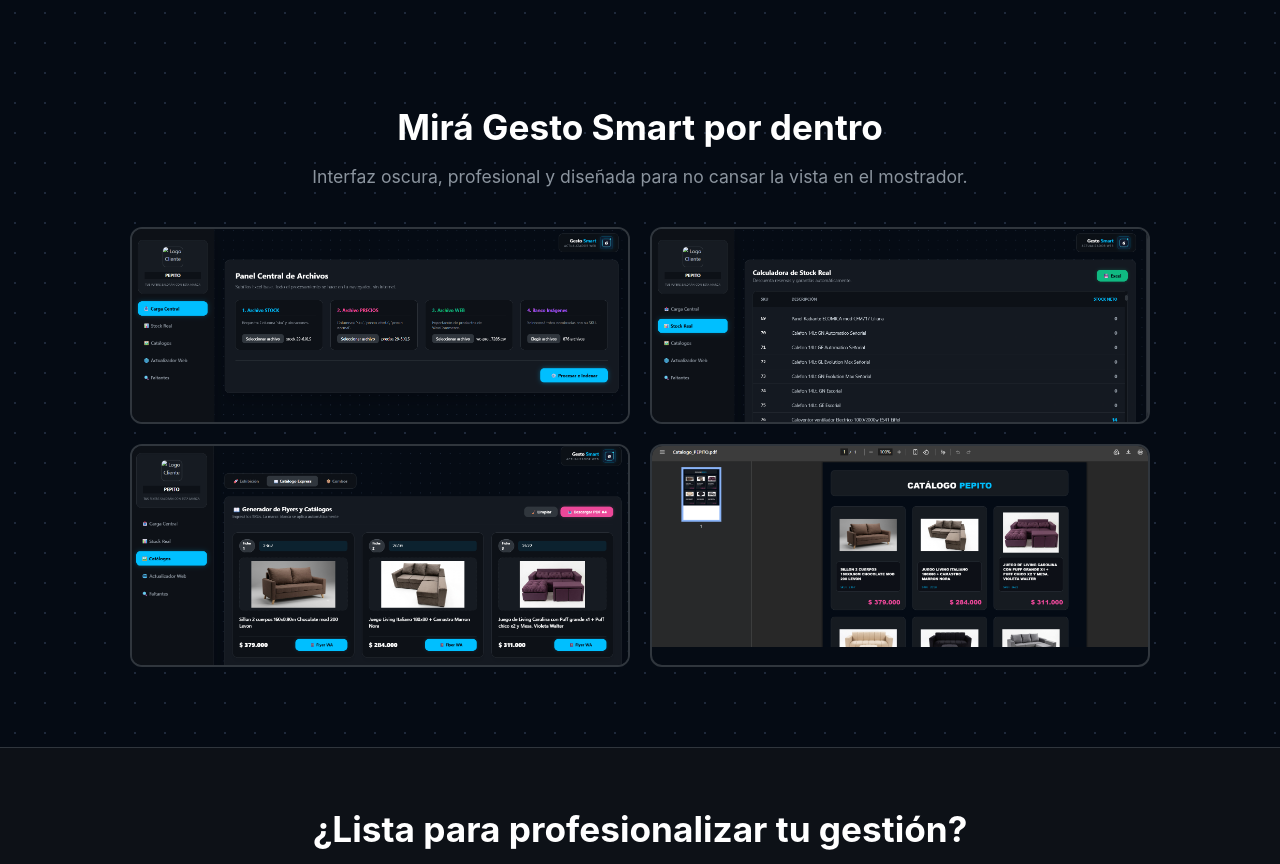
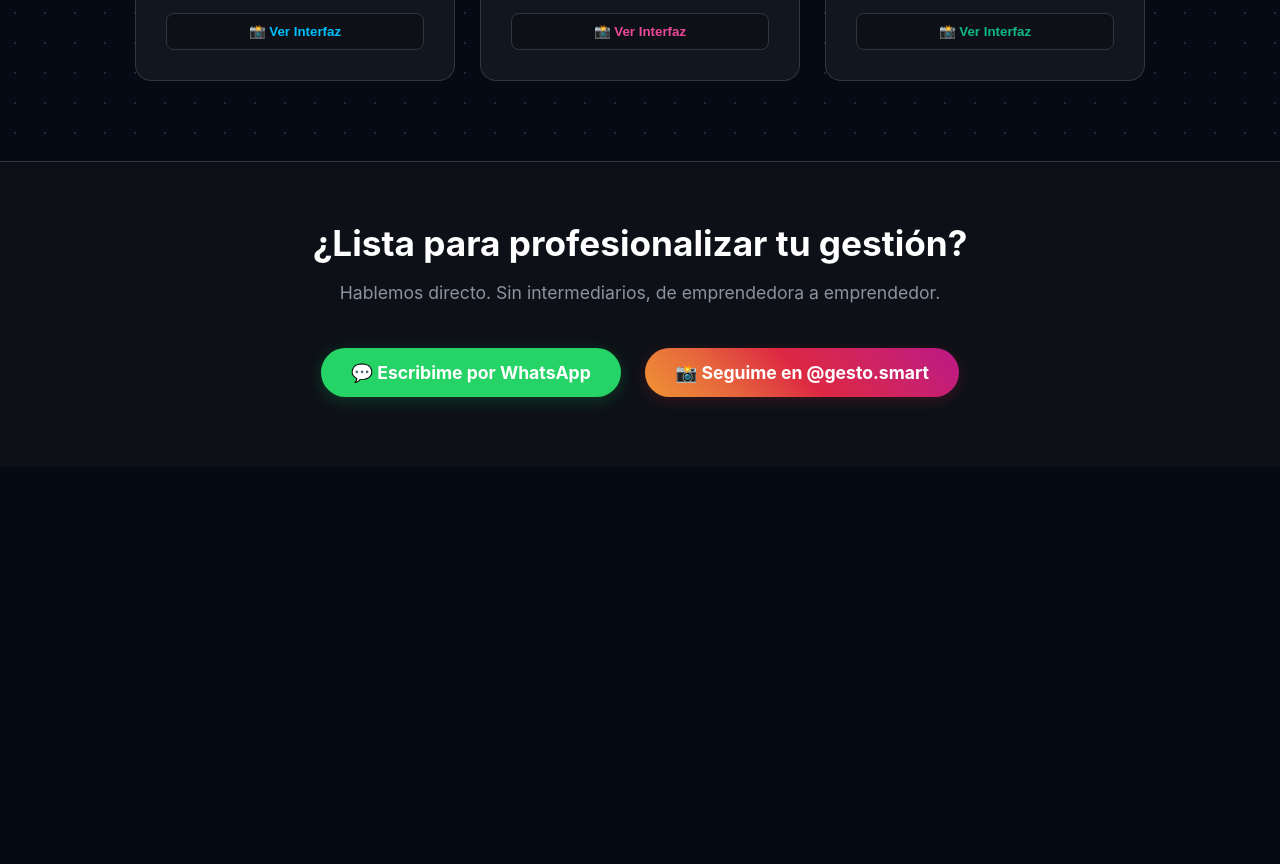
Before and after one commit to marianakarinramos-rgb/gesto-smart, a plain HTML site: page index.html in a window 1280 px wide. Shown: the part 992-1856 px from the top of the page. After the commit the page ends 1459 px from the top, so only its background shows below. Drawn offline with Linux system fonts and the light colour scheme.

Commit message:
Update index.html

```diff
--- a/index.html
+++ b/index.html
@@ -99,6 +99,8 @@
             width: 320px;
             text-align: left;
             transition: all 0.3s ease;
+            display: flex;
+            flex-direction: column;
         }
 
         .card:hover {
@@ -128,6 +130,7 @@
             color: #c9d1d9;
             font-size: 0.95em;
             line-height: 1.5;
+            flex-grow: 1;
         }
 
         .card li {
@@ -152,158 +155,100 @@
         .card-web { border-top: 4px solid #10b981; }
         .card-web li::before { color: #10b981; }
 
-        /* --- NUEVA SECCIÓN DE GALERÍA --- */
-        .showcase-section {
+        /* Botón Ver Interfaz dentro de las tarjetas */
+        .btn-interfaz {
             width: 100%;
-            margin-top: 80px;
-            text-align: center;
+            margin-top: 20px;
+            padding: 10px;
+            background-color: #0d1117;
+            border: 1px solid #30363d;
+            color: #00bfff;
+            border-radius: 8px;
+            font-weight: bold;
+            cursor: pointer;
+            transition: all 0.2s ease;
+        }
+        .btn-interfaz:hover {
+            background-color: #30363d;
+            color: #ffffff;
         }
 
-        .showcase-section h2 {
-            font-size: 2.2em;
-            color: #ffffff;
-            margin-bottom: 10px;
+        /* --- SISTEMA MODAL (VENTANA EMERGENTE) --- */
+        .modal-overlay {
+            position: fixed; top: 0; left: 0; right: 0; bottom: 0;
+            background: rgba(5, 11, 20, 0.95);
+            backdrop-filter: blur(5px);
+            z-index: 9999;
+            display: flex; justify-content: center; align-items: center;
+            opacity: 0; pointer-events: none;
+            transition: opacity 0.3s ease;
         }
+        .modal-overlay.active {
+            opacity: 1; pointer-events: auto;
+        }
+        .modal-content {
+            width: 95%; max-width: 1000px;
+            background: #161b22; border: 1px solid #30363d;
+            border-radius: 16px; padding: 25px;
+            position: relative; display: flex; flex-direction: column;
+            box-shadow: 0 20px 50px rgba(0,0,0,0.5);
+        }
+        .close-modal {
+            position: absolute; top: 15px; right: 20px;
+            color: #8b949e; font-size: 28px; font-weight: bold;
+            cursor: pointer; transition: color 0.2s; line-height: 1;
+        }
+        .close-modal:hover { color: #ef4444; }
+        .modal-header {
+            margin-bottom: 20px; padding-bottom: 15px;
+            border-bottom: 1px solid #30363d;
+        }
+        .modal-title { color: #fff; font-size: 1.5em; font-weight: bold; }
+        .modal-gallery {
+            display: flex; gap: 20px; overflow-x: auto; padding-bottom: 15px;
+            scrollbar-width: thin; scrollbar-color: #30363d #0d1117;
+        }
+        .modal-gallery::-webkit-scrollbar { height: 8px; }
+        .modal-gallery::-webkit-scrollbar-track { background: #0d1117; border-radius: 4px; }
+        .modal-gallery::-webkit-scrollbar-thumb { background: #30363d; border-radius: 4px; }
 
-        .showcase-section p {
-            color: #8b949e;
-            font-size: 1.1em;
-            margin-bottom: 40px;
-        }
-
-        .gallery-grid {
-            display: flex;
-            gap: 20px;
-            justify-content: center;
-            flex-wrap: wrap;
-            padding: 0 20px;
-            max-width: 1200px;
-            margin: 0 auto;
-        }
-
-        .gallery-item {
-            width: 45%;
-            max-width: 500px;
-            border-radius: 12px;
-            overflow: hidden;
-            border: 2px solid #30363d;
-            transition: all 0.4s ease;
-            cursor: pointer;
-            position: relative;
-        }
-
-        .gallery-item img {
-            width: 100%;
-            height: auto;
-            display: block;
-            transition: transform 0.4s ease;
-        }
-
-        /* El efecto cuando "se paran" arriba de la foto */
-        .gallery-item:hover {
-            border-color: #00bfff;
-            box-shadow: 0 15px 30px rgba(0, 191, 255, 0.2);
-            transform: translateY(-10px);
-            z-index: 10;
-        }
-
-        .gallery-item:hover img {
-            transform: scale(1.05);
-        }
-
-        .gallery-caption {
-            position: absolute;
-            bottom: 0;
-            left: 0;
-            width: 100%;
-            background: rgba(5, 11, 20, 0.9);
-            color: #00bfff;
-            padding: 10px;
-            font-weight: bold;
-            font-size: 0.9em;
-            transform: translateY(100%);
-            transition: transform 0.3s ease;
-        }
-
-        .gallery-item:hover .gallery-caption {
-            transform: translateY(0);
+        .modal-gallery img {
+            height: 450px; width: auto; object-fit: contain;
+            border-radius: 8px; border: 1px solid #30363d; background: #0d1117;
+            box-shadow: 0 5px 15px rgba(0,0,0,0.3);
         }
 
         /* Sección Contacto */
         .contact-section {
-            margin-top: 80px;
-            text-align: center;
-            padding: 60px 20px;
-            background-color: #0d1117;
-            border-top: 1px solid #30363d;
-            width: 100%;
-            position: relative;
-            z-index: 10;
+            margin-top: 80px; text-align: center; padding: 60px 20px;
+            background-color: #0d1117; border-top: 1px solid #30363d;
+            width: 100%; position: relative; z-index: 10;
         }
-
-        .contact-section h2 {
-            color: #fff;
-            font-size: 2.2em;
-            margin-top: 0;
-            margin-bottom: 10px;
-        }
-
-        .contact-section p {
-            color: #8b949e;
-            font-size: 1.1em;
-            margin-bottom: 35px;
-        }
-
+        .contact-section h2 { color: #fff; font-size: 2.2em; margin-top: 0; margin-bottom: 10px; }
+        .contact-section p { color: #8b949e; font-size: 1.1em; margin-bottom: 35px; }
         .btn {
-            display: inline-flex;
-            align-items: center;
-            justify-content: center;
-            padding: 14px 30px;
-            margin: 10px;
-            border-radius: 50px;
-            text-decoration: none;
-            font-weight: bold;
-            font-size: 1.1em;
-            color: #ffffff;
+            display: inline-flex; align-items: center; justify-content: center;
+            padding: 14px 30px; margin: 10px; border-radius: 50px;
+            text-decoration: none; font-weight: bold; font-size: 1.1em; color: #ffffff;
             transition: transform 0.2s, opacity 0.2s;
         }
-
-        .btn:hover {
-            transform: scale(1.05);
-            opacity: 0.9;
-        }
-
-        .btn-wa {
-            background-color: #25D366;
-            box-shadow: 0 4px 15px rgba(37, 211, 102, 0.2);
-        }
-
-        .btn-ig {
-            background: linear-gradient(45deg, #f09433 0%, #e6683c 25%, #dc2743 50%, #cc2366 75%, #bc1888 100%);
-            box-shadow: 0 4px 15px rgba(220, 39, 67, 0.2);
-        }
+        .btn:hover { transform: scale(1.05); opacity: 0.9; }
+        .btn-wa { background-color: #25D366; box-shadow: 0 4px 15px rgba(37, 211, 102, 0.2); }
+        .btn-ig { background: linear-gradient(45deg, #f09433 0%, #e6683c 25%, #dc2743 50%, #cc2366 75%, #bc1888 100%); box-shadow: 0 4px 15px rgba(220, 39, 67, 0.2); }
 
         @media (max-width: 768px) {
             h1 { font-size: 2.5em; }
             .card { width: 100%; max-width: 400px; }
             .btn { width: 100%; max-width: 300px; display: flex; }
-            .gallery-item { width: 100%; }
+            .modal-gallery img { height: 250px; }
         }
 
+        /* Magia CSS */
         .sparkle {
-            position: fixed;
-            pointer-events: none;
-            width: 6px;
-            height: 6px;
-            border-radius: 50%;
-            animation: fadeOut 0.8s forwards;
-            z-index: 9999;
+            position: fixed; pointer-events: none; width: 6px; height: 6px;
+            border-radius: 50%; animation: fadeOut 0.8s forwards; z-index: 9999;
         }
-
-        @keyframes fadeOut {
-            0% { opacity: 1; transform: scale(1); }
-            100% { opacity: 0; transform: scale(0); }
-        }
+        @keyframes fadeOut { 0% { opacity: 1; transform: scale(1); } 100% { opacity: 0; transform: scale(0); } }
     </style>
 </head>
 <body>
@@ -317,6 +262,7 @@
         </div>
 
         <div class="cards-container">
+            <!-- Tarjeta Retail -->
             <div class="card card-retail">
                 <h3>Retail & PyMEs</h3>
                 <div class="card-desc">Control total de mostrador, sin exponer tus números.</div>
@@ -325,8 +271,10 @@
                     <li><strong>Punto de Venta ágil:</strong> Cobrá o armá presupuestos en 2 clics.</li>
                     <li><strong>Módulo RRHH:</strong> Cálculo exacto de comisiones y márgenes reales.</li>
                 </ul>
+                <button onclick="abrirModal('retail')" class="btn-interfaz">📸 Ver Interfaz</button>
             </div>
 
+            <!-- Tarjeta Salones -->
             <div class="card card-salon">
                 <h3>Salones de Belleza</h3>
                 <div class="card-desc">Historial clínico y caja diaria en un solo flujo.</div>
@@ -335,8 +283,10 @@
                     <li><strong>Stock Automático:</strong> Al cobrar el servicio, se descuentan los insumos usados al instante.</li>
                     <li><strong>Métricas Clave:</strong> Alerta de clientas ausentes (+90 días) para reactivar ventas.</li>
                 </ul>
+                <button onclick="abrirModal('salon')" class="btn-interfaz" style="color:#ec4899;">📸 Ver Interfaz</button>
             </div>
 
+            <!-- Tarjeta Web -->
             <div class="card card-web">
                 <h3>E-commerce & Catálogos</h3>
                 <div class="card-desc">Sincronizá tu stock web sin ser programador.</div>
@@ -345,32 +295,7 @@
                     <li><strong>Generador de Catálogos:</strong> Creá flyers listos para WhatsApp o Estados usando las fotos.</li>
                     <li><strong>Cero Estrés:</strong> Olvidate de armar archivos CSV a mano.</li>
                 </ul>
-            </div>
-        </div>
-
-        <!-- SECCIÓN GALERÍA DE CAPTURAS -->
-        <div class="showcase-section">
-            <h2>Mirá Gesto Smart por dentro</h2>
-            <p>Interfaz oscura, profesional y diseñada para no cansar la vista en el mostrador.</p>
-
-            <div class="gallery-grid">
-                <div class="gallery-item">
-                    <!-- ACÁ VAN LOS NOMBRES DE TUS FOTOS -->
-                    <img src="captura1.png" alt="Panel Central" onerror="this.src='https://via.placeholder.com/600x350/161b22/00bfff?text=Sube+captura1.png'">
-                    <div class="gallery-caption">1. Panel Central de Carga de Archivos</div>
-                </div>
-                <div class="gallery-item">
-                    <img src="captura2.png" alt="Calculadora de Stock" onerror="this.src='https://via.placeholder.com/600x350/161b22/00bfff?text=Sube+captura2.png'">
-                    <div class="gallery-caption">2. Calculadora de Stock Real y Neto</div>
-                </div>
-                <div class="gallery-item">
-                    <img src="captura3.png" alt="Catálogos y Flyers" onerror="this.src='https://via.placeholder.com/600x350/161b22/00bfff?text=Sube+captura3.png'">
-                    <div class="gallery-caption">3. Generador Automático de Flyers y PDF</div>
-                </div>
-                <div class="gallery-item">
-                    <img src="captura4.png" alt="Faltantes Web" onerror="this.src='https://via.placeholder.com/600x350/161b22/00bfff?text=Sube+captura4.png'">
-                    <div class="gallery-caption">4. Auditoría de Plata Estancada (Faltantes)</div>
-                </div>
+                <button onclick="abrirModal('web')" class="btn-interfaz" style="color:#10b981;">📸 Ver Interfaz</button>
             </div>
         </div>
     </div>
@@ -389,9 +314,65 @@
         </a>
     </div>
 
+    <!-- EL MODAL INVISIBLE (Se llena dinámicamente) -->
+    <div id="imageModal" class="modal-overlay" onclick="cerrarModalFondo(event)">
+        <div class="modal-content">
+            <span class="close-modal" onclick="cerrarModal()">×</span>
+            <div class="modal-header">
+                <div class="modal-title" id="modalTitle">Interfaz del Módulo</div>
+            </div>
+            <!-- Acá adentro se inyectan las fotos -->
+            <div id="modalGallery" class="modal-gallery"></div>
+        </div>
+    </div>
+
     <script>
+        // --- 1. CONFIGURACIÓN DE IMÁGENES POR MÓDULO ---
+        // Acá decidís qué capturas se abren en cada botón.
+        const imagenesApp = {
+            'retail': {
+                titulo: 'Interfaz: Retail & PyMEs',
+                fotos: ['captura1.png', 'captura2.png'] // Agregá más si querés
+            },
+            'salon': {
+                titulo: 'Interfaz: Salones de Belleza',
+                fotos: ['captura5.png'] // Cambiá por las fotos reales de peluquerías
+            },
+            'web': {
+                titulo: 'Interfaz: E-commerce & Catálogos',
+                fotos: ['captura3.png', 'captura4.png', 'captura6.png']
+            }
+        };
+
+        const modal = document.getElementById('imageModal');
+        const modalGallery = document.getElementById('modalGallery');
+        const modalTitle = document.getElementById('modalTitle');
+
+        // Función que abre el modal y carga las fotos
+        function abrirModal(modulo) {
+            const data = imagenesApp[modulo];
+            modalTitle.innerText = data.titulo;
+
+            // Crea las etiquetas <img> dinámicamente
+            modalGallery.innerHTML = data.fotos.map(foto =>
+                `<img src="${foto}" alt="Interfaz ${modulo}" onerror="this.src='https://via.placeholder.com/600x450/0d1117/8b949e?text=Falta+${foto}'">`
+            ).join('');
+
+            modal.classList.add('active');
+        }
+
+        // Funciones para cerrar
+        function cerrarModal() {
+            modal.classList.remove('active');
+        }
+
+        function cerrarModalFondo(e) {
+            // Si hace clic en lo oscuro fuera de la caja, también se cierra
+            if (e.target === modal) cerrarModal();
+        }
+
+        // --- 2. MAGIA DEL CURSOR ---
         const colors = ['#00bfff', '#4dd2ff', '#80dfff'];
-
         document.addEventListener('mousemove', function(e) {
             const sparkle = document.createElement('div');
             sparkle.className = 'sparkle';
```
